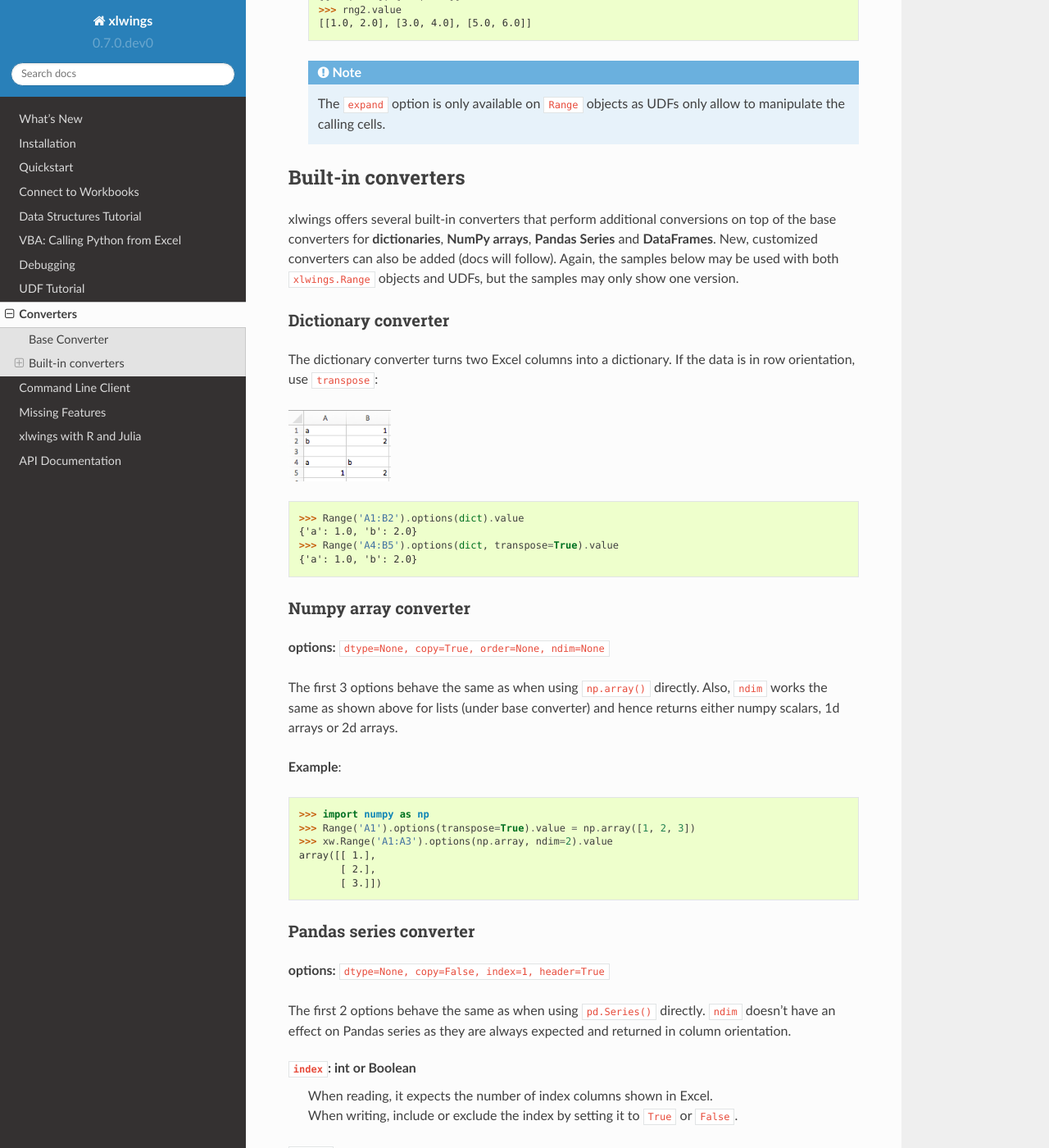
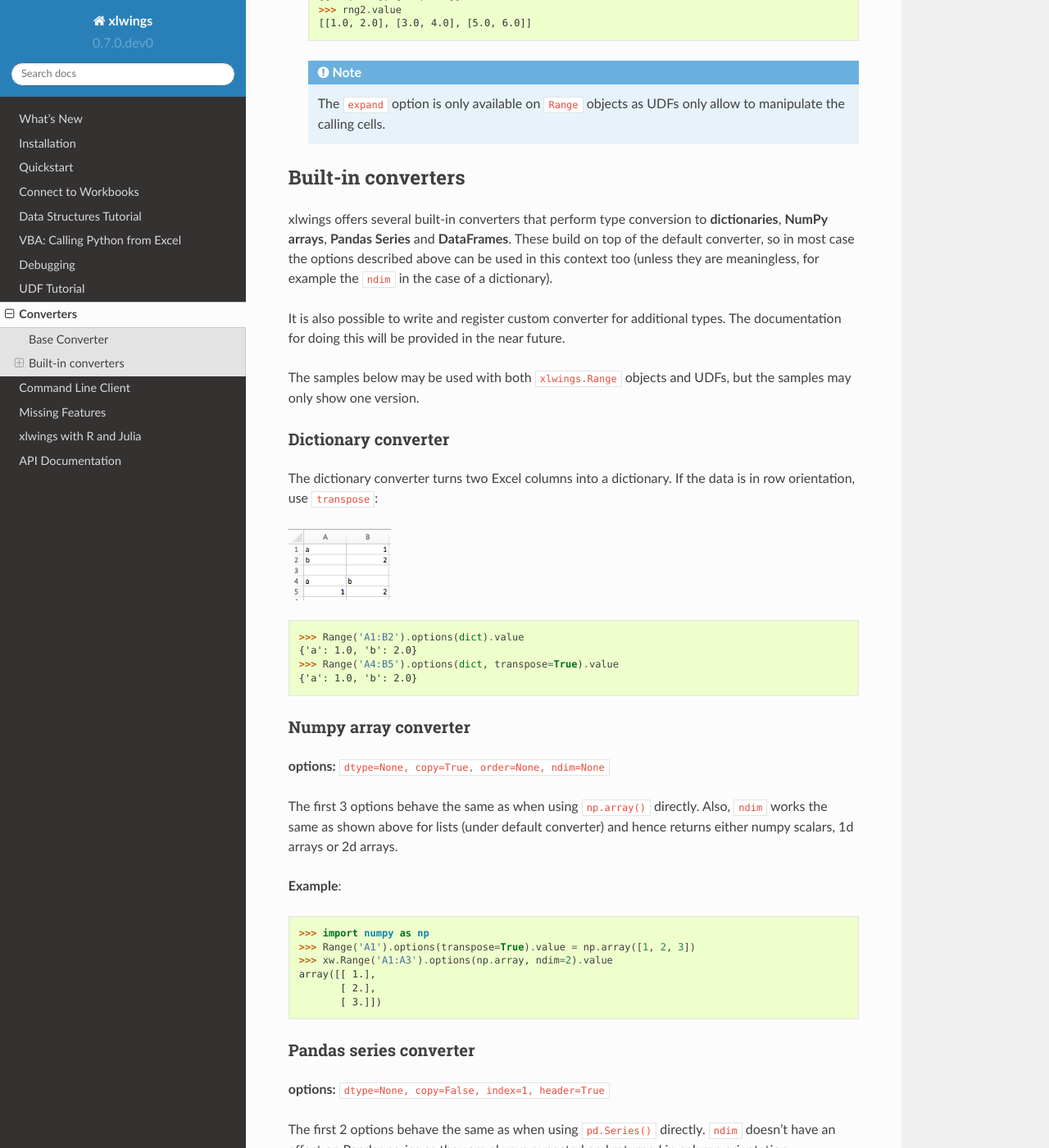
Before and after one commit to xlwings/xlwings, a Sphinx documentation site: the page built from docs/converters.rst, in a window 1280 px wide and 1400 px high, scrolled down 3058 px. Shown: the whole window at 82% size. Built offline with Sphinx 7.4.7 and the Read the Docs theme 2.0.0, drawn with Linux system fonts in a browser that asks for light colours; some of the changed text lies outside the part shown.

Commit message:
Changed 'base' converter to 'default' converter and modified a comment

```diff
--- a/docs/converters.rst
+++ b/docs/converters.rst
@@ -8,9 +8,9 @@
 **User Defined Functions** (UDFs).
 
 Converters are explicitely set with the ``as_`` argument in the ``options`` method when manipulating ``xlwings.Range`` objects
-or in the ``@xw.arg`` and ``@xw.ret`` decorators when using UDFs. If no converter is specified, the base converter
+or in the ``@xw.arg`` and ``@xw.ret`` decorators when using UDFs. If no converter is specified, the default converter
 is applied when reading. When writing, xlwings will automatically apply the correct converter (if available) according to the
-object's type that is being written to Excel. If no converter is found for that type, it falls back to the base converter.
+object's type that is being written to Excel. If no converter is found for that type, it falls back to the default converter.
 
 **Syntax:**
 
@@ -21,8 +21,8 @@
 **writing**                     ``Range.options(as_=None, **kwargs).value = myvalue``        ``@ret(as_=None, **kwargs)``
 ==============================  ===========================================================  ===========
 
-.. note:: Keyword arguments (``kwargs``) may refer to the specific converter or the base converter.
-  For example, to set the ``numbers`` option in the base converter and the ``index`` option in the DataFrame converter,
+.. note:: Keyword arguments (``kwargs``) may refer to the specific converter or the default converter.
+  For example, to set the ``numbers`` option in the default converter and the ``index`` option in the DataFrame converter,
   you would write::
 
       Range('A1:C3').options(pd.DataFrame, index=False, numbers=int).value
@@ -147,11 +147,15 @@
 Built-in converters
 -------------------
 
-xlwings offers several built-in converters that perform additional conversions on top of the base converters for
-**dictionaries**, **NumPy arrays**, **Pandas Series** and **DataFrames**. New, customized converters can also be
-added (docs will follow).
-Again, the samples below may be used with both ``xlwings.Range`` objects and UDFs, but the samples may only show one
-version.
+xlwings offers several built-in converters that perform type conversion to **dictionaries**, **NumPy arrays**,
+**Pandas Series** and **DataFrames**. These build on top of the default converter, so in most case the options
+described above can be used in this context too (unless they are meaningless, for example the ``ndim`` in the case
+of a dictionary).
+
+It is also possible to write and register custom converter for additional types. The documentation for doing this will
+be provided in the near future.
+
+The samples below may be used with both ``xlwings.Range`` objects and UDFs, but the samples may only show one version.
 
 Dictionary converter
 ********************
@@ -174,7 +178,7 @@
 **options:** ``dtype=None, copy=True, order=None, ndim=None``
 
 The first 3 options behave the same as when using ``np.array()`` directly. Also, ``ndim`` works the same as shown above
-for lists (under base converter) and hence returns either numpy scalars, 1d arrays or 2d arrays.
+for lists (under default converter) and hence returns either numpy scalars, 1d arrays or 2d arrays.
 
 **Example**::
 
```
